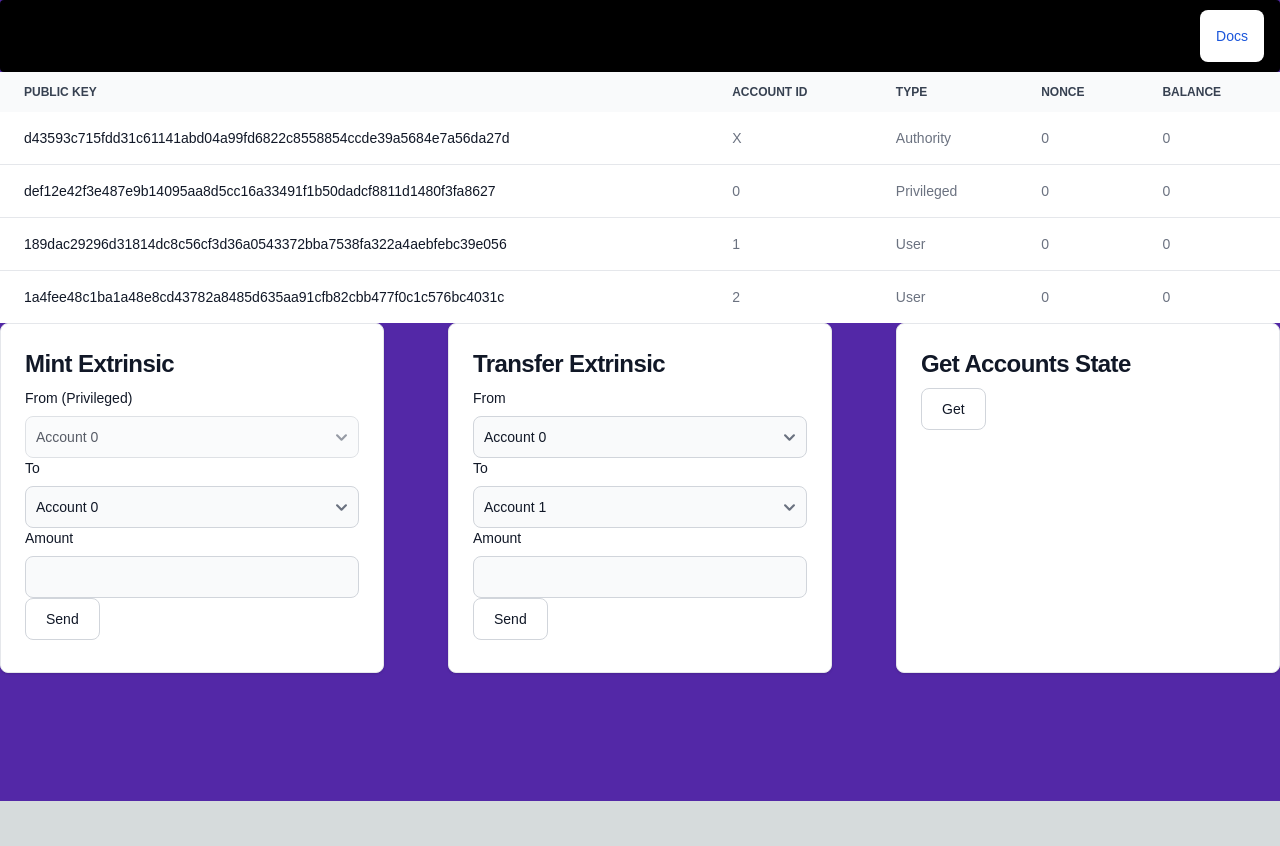
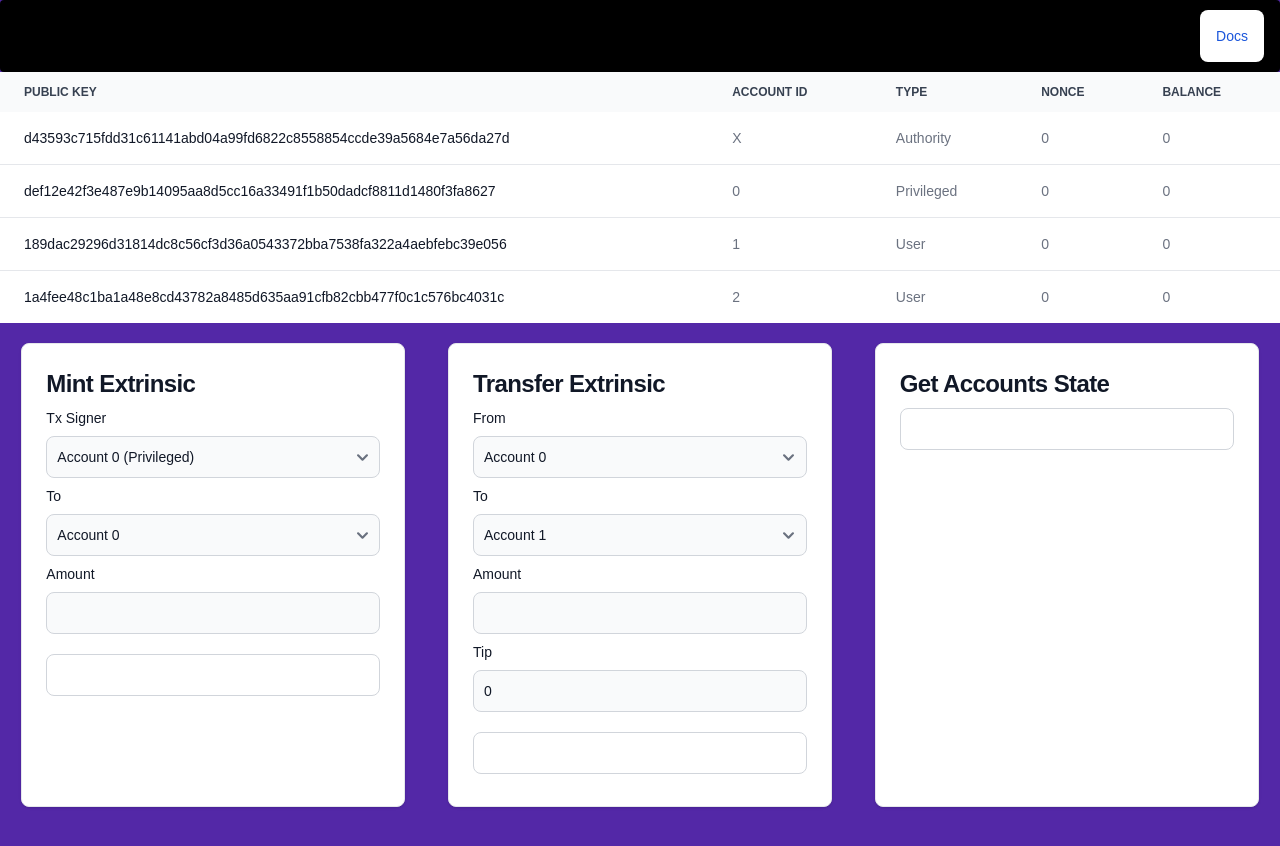
Before and after one commit to 0xLucca/pba-assignment-2-frontend, a Next.js app: page / in a window 1280 px wide. Shown: the top 846 px of the page. Before the commit the page ends 801 px from the top, so only its background shows below. Built offline with nearby package versions, Linux system fonts and the light colour scheme.

Commit message:
Add Tip to Transfer and fix some issues

```diff
--- a/pages/index.js
+++ b/pages/index.js
@@ -35,6 +35,10 @@ export default function Home() {
     },
   ]);
 
+  setTimeout(() => {
+    getAccountState();
+  }, "8000");
+
   function getAccountState() {
     for (let i = 0; i < 4; i++) {
       axios
@@ -60,9 +64,9 @@ export default function Home() {
     }
   }
 
-  function transfer(from, to, amount) {
+  function transfer(from, to, amount, tip) {
     axios
-      .post(`http://localhost:8000/api/transfer/${from}/${to}/${amount}`)
+      .post(`http://localhost:8000/api/transfer/${from}/${to}/${amount}/${tip}`)
       .then(function (response) {
         // handle success
         console.log(response);
@@ -76,9 +80,9 @@ export default function Home() {
       });
   }
 
-  function mint(to, amount) {
+  function mint(signer, to, amount) {
     axios
-      .post(`http://localhost:8000/api/mint/${to}/${amount}`)
+      .post(`http://localhost:8000/api/mint/${signer}/${to}/${amount}`)
       .then(function (response) {
         // handle success
         console.log(response);
@@ -240,11 +244,8 @@ export default function Home() {
         </table>
       </div>
 
-      <div className="flex flex-wrap justify-between">
-        <a
-          href="#"
-          className="flex-1 block max-w-sm p-6 bg-white border border-gray-200 rounded-lg shadow hover:bg-gray-100 dark:bg-gray-800 dark:border-gray-700 dark:hover:bg-gray-700"
-        >
+      <div className="flex flex-wrap justify-around mt-5">
+        <div className="flex-1 block max-w-sm p-6 bg-white border border-gray-200 rounded-lg shadow hover:bg-gray-100 dark:bg-gray-800 dark:border-gray-700 dark:hover:bg-gray-700">
           <h5 class="mb-2 text-2xl font-bold tracking-tight text-gray-900 dark:text-white">
             Mint Extrinsic
           </h5>
@@ -252,17 +253,16 @@ export default function Home() {
           <div class="flex-col ">
             <label
               htmlFor="small-input"
-              class="block mb-2 text-sm font-medium text-gray-900 dark:text-white"
+              class="block my-2 text-sm font-medium text-gray-900 dark:text-white"
             >
-              From (Privileged)
+              Tx Signer
             </label>
             <select
               id="mint_from"
               defaultValue={0}
-              disabled
               className="bg-gray-50 border border-gray-300 text-gray-900 text-sm rounded-lg focus:ring-blue-500 focus:border-blue-500 block w-full p-2.5 dark:bg-gray-700 dark:border-gray-600 dark:placeholder-gray-400 dark:text-white dark:focus:ring-blue-500 dark:focus:border-blue-500"
             >
-              <option value="0">Account 0</option>
+              <option value="0">Account 0 (Privileged)</option>
               <option value="1">Account 1</option>
               <option value="2">Account 2</option>
             </select>
@@ -270,7 +270,7 @@ export default function Home() {
           <div class="flex-col ">
             <label
               htmlFor="small-input"
-              class="block mb-2 text-sm font-medium text-gray-900 dark:text-white"
+              class="block my-2 text-sm font-medium text-gray-900 dark:text-white"
             >
               To
             </label>
@@ -286,7 +286,7 @@ export default function Home() {
           <div>
             <label
               htmlFor="small-input"
-              class="block mb-2 text-sm font-medium text-gray-900 dark:text-white"
+              class="block my-2 text-sm font-medium text-gray-900 dark:text-white"
             >
               Amount
             </label>
@@ -298,9 +298,10 @@ export default function Home() {
             />
             <button
               type="button"
-              className="text-gray-900 bg-white border border-gray-300 focus:outline-none hover:bg-gray-100 focus:ring-4 focus:ring-gray-200 font-medium rounded-lg text-sm px-5 py-2.5 mr-2 mb-2 dark:bg-gray-800 dark:text-white dark:border-gray-600 dark:hover:bg-gray-700 dark:hover:border-gray-600 dark:focus:ring-gray-700"
+              className="mt-5 bg-finanflixPurple w-full text-white bg-white border border-gray-300 focus:outline-none hover:bg-black focus:ring-4 focus:ring-gray-200 font-medium rounded-lg text-sm px-5 py-2.5 mr-2 mb-2 dark:bg-gray-800 dark:text-white dark:border-gray-600 dark:hover:bg-gray-700 dark:hover:border-gray-600 dark:focus:ring-gray-700"
               onClick={() => {
                 mint(
+                  document.getElementById("mint_from").value,
                   document.getElementById("mint_to").value,
                   document.getElementById("mint_amount").value
                 );
@@ -309,11 +310,8 @@ export default function Home() {
               Send
             </button>
           </div>
-        </a>
-        <a
-          href="#"
-          class="flex-1 block max-w-sm p-6 bg-white border border-gray-200 rounded-lg shadow hover:bg-gray-100 dark:bg-gray-800 dark:border-gray-700 dark:hover:bg-gray-700"
-        >
+        </div>
+        <div class="flex-1 block max-w-sm p-6 bg-white border border-gray-200 rounded-lg shadow hover:bg-gray-100 dark:bg-gray-800 dark:border-gray-700 dark:hover:bg-gray-700">
           <h5 class="mb-2 text-2xl font-bold tracking-tight text-gray-900 dark:text-white">
             Transfer Extrinsic
           </h5>
@@ -321,7 +319,7 @@ export default function Home() {
           <div class="flex-col ">
             <label
               htmlFor="small-input"
-              class="block mb-2 text-sm font-medium text-gray-900 dark:text-white"
+              class="block my-2 text-sm font-medium text-gray-900 dark:text-white"
             >
               From
             </label>
@@ -335,7 +333,7 @@ export default function Home() {
             </select>
             <label
               htmlFor="small-input"
-              class="block mb-2 text-sm font-medium text-gray-900 dark:text-white"
+              class="block my-2 text-sm font-medium text-gray-900 dark:text-white"
             >
               To
             </label>
@@ -352,7 +350,7 @@ export default function Home() {
           <div>
             <label
               htmlFor="small-input"
-              class="block mb-2 text-sm font-medium text-gray-900 dark:text-white"
+              class="block my-2 text-sm font-medium text-gray-900 dark:text-white"
             >
               Amount
             </label>
@@ -362,25 +360,36 @@ export default function Home() {
               id="transfer_amount"
               class="bg-gray-50 border border-gray-300 text-gray-900 text-sm rounded-lg focus:ring-blue-500 focus:border-blue-500 block w-full p-2.5 dark:bg-gray-700 dark:border-gray-600 dark:placeholder-gray-400 dark:text-white dark:focus:ring-blue-500 dark:focus:border-blue-500"
             />
+            <label
+              htmlFor="small-input"
+              class="block my-2 text-sm font-medium text-gray-900 dark:text-white"
+            >
+              Tip
+            </label>
+            <input
+              type="number"
+              defaultValue={0}
+              min="0"
+              id="transfer_tip"
+              class="bg-gray-50 border border-gray-300 text-gray-900 text-sm rounded-lg focus:ring-blue-500 focus:border-blue-500 block w-full p-2.5 dark:bg-gray-700 dark:border-gray-600 dark:placeholder-gray-400 dark:text-white dark:focus:ring-blue-500 dark:focus:border-blue-500"
+            />
             <button
               type="button"
-              className="text-gray-900 bg-white border border-gray-300 focus:outline-none hover:bg-gray-100 focus:ring-4 focus:ring-gray-200 font-medium rounded-lg text-sm px-5 py-2.5 mr-2 mb-2 dark:bg-gray-800 dark:text-white dark:border-gray-600 dark:hover:bg-gray-700 dark:hover:border-gray-600 dark:focus:ring-gray-700"
+              className="mt-5 bg-finanflixPurple w-full text-white bg-white border border-gray-300 focus:outline-none hover:bg-black focus:ring-4 focus:ring-gray-200 font-medium rounded-lg text-sm px-5 py-2.5 mr-2 mb-2 dark:bg-gray-800 dark:text-white dark:border-gray-600 dark:hover:bg-gray-700 dark:hover:border-gray-600 dark:focus:ring-gray-700"
               onClick={() => {
                 transfer(
                   document.getElementById("transfer_from").value,
                   document.getElementById("transfer_to").value,
-                  document.getElementById("transfer_amount").value
+                  document.getElementById("transfer_amount").value,
+                  document.getElementById("transfer_tip").value
                 );
               }}
             >
               Send
             </button>
           </div>
-        </a>
-        <a
-          href="#"
-          class="flex-1 block max-w-sm p-6 bg-white border border-gray-200 rounded-lg shadow hover:bg-gray-100 dark:bg-gray-800 dark:border-gray-700 dark:hover:bg-gray-700"
-        >
+        </div>
+        <div class="flex-1 block max-w-sm p-6 bg-white border border-gray-200 rounded-lg shadow hover:bg-gray-100 dark:bg-gray-800 dark:border-gray-700 dark:hover:bg-gray-700">
           <h5 class="mb-2 text-2xl font-bold tracking-tight text-gray-900 dark:text-white">
             Get Accounts State
           </h5>
@@ -388,7 +397,7 @@ export default function Home() {
           <div class="flex-col ">
             <button
               type="button"
-              className="text-gray-900 bg-white border border-gray-300 focus:outline-none hover:bg-gray-100 focus:ring-4 focus:ring-gray-200 font-medium rounded-lg text-sm px-5 py-2.5 mr-2 mb-2 dark:bg-gray-800 dark:text-white dark:border-gray-600 dark:hover:bg-gray-700 dark:hover:border-gray-600 dark:focus:ring-gray-700"
+              className="bg-finanflixPurple w-full text-white bg-white border border-gray-300 focus:outline-none hover:bg-black focus:ring-4 focus:ring-gray-200 font-medium rounded-lg text-sm px-5 py-2.5 mr-2 mb-2 dark:bg-gray-800 dark:text-white dark:border-gray-600 dark:hover:bg-gray-700 dark:hover:border-gray-600 dark:focus:ring-gray-700"
               onClick={() => {
                 getAccountState();
               }}
@@ -396,7 +405,7 @@ export default function Home() {
               Get
             </button>
           </div>
-        </a>
+        </div>
       </div>
     </div>
   );
```
